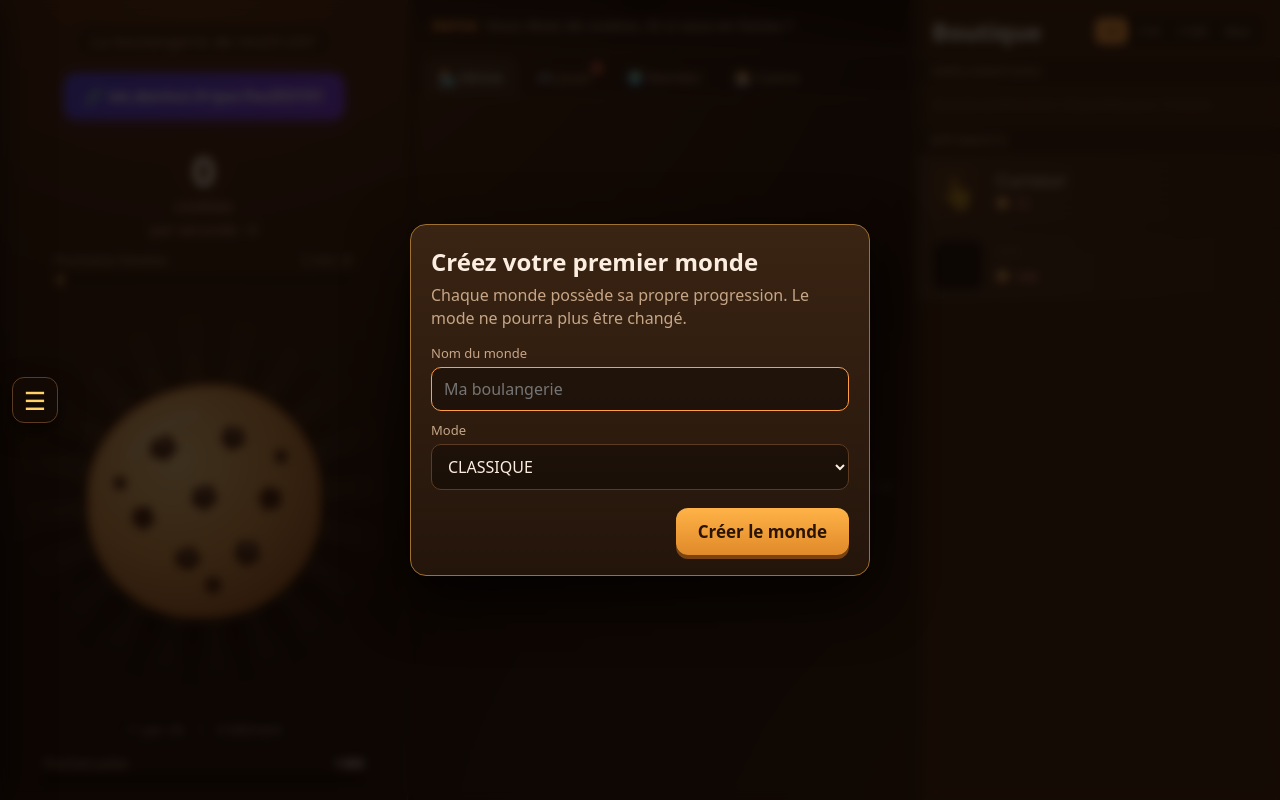
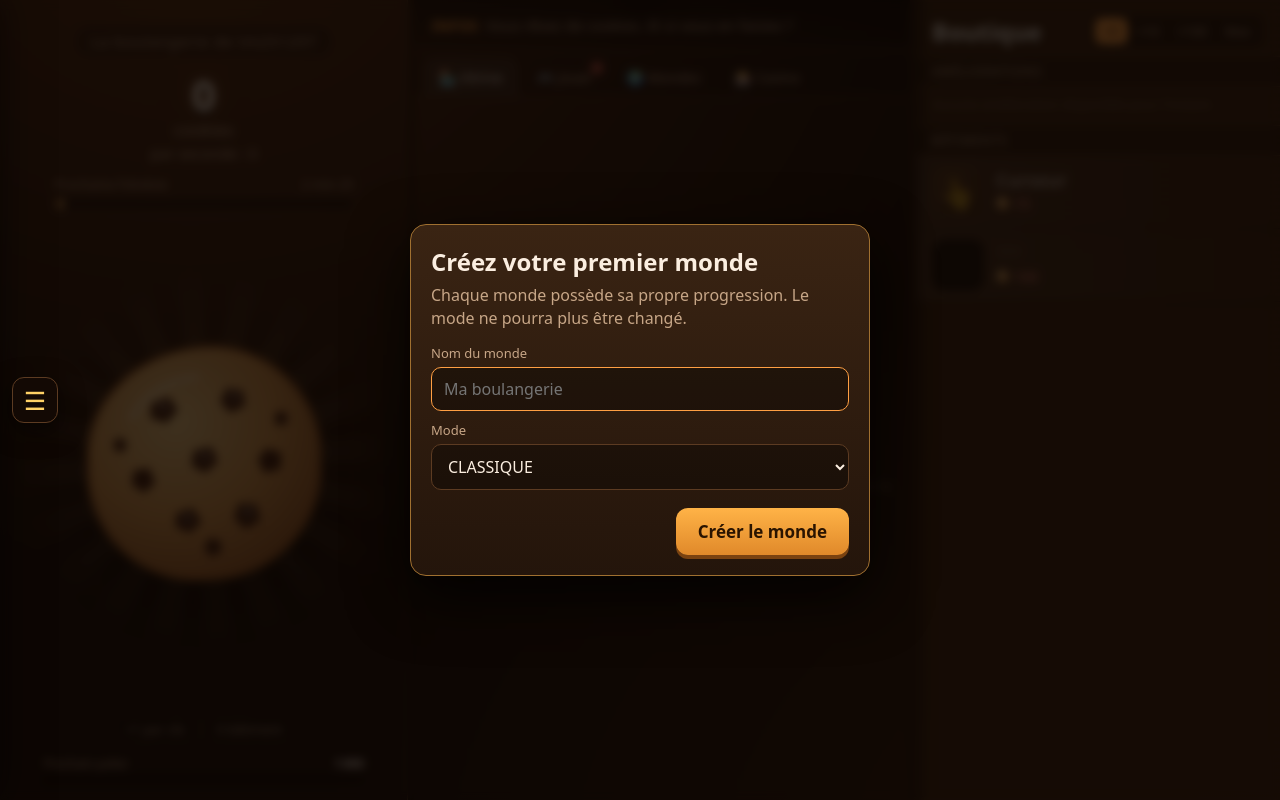
Before and after one commit to hedy-lemkacher/cookie-clickers, a plain HTML site: page index.html in a window 1280 px wide. Drawn offline with Linux system fonts and the light colour scheme.

Commit message:
Remove devinci promo link

```diff
--- a/index.html
+++ b/index.html
@@ -32,7 +32,6 @@
   <section class="left">
     <canvas id="rain"></canvas>
     <div class="bakery" id="bakery">La boulangerie de tm251297</div>
-    <a href="https://iot.devinci.fr/psr/hn253151" target="_blank" rel="noopener noreferrer" class="promo-link">🔗 iot.devinci.fr/psr/hn253151</a>
     <div class="counter">
       <div id="count">0</div>
       <div class="label">cookies</div>
--- a/styles.css
+++ b/styles.css
@@ -792,23 +792,3 @@ input[type=color] { width: 46px; height: 34px; border: 1px solid var(--line); bo
 }
 @media (prefers-reduced-motion: reduce) {
 }
-
-.promo-link {
-  display: block;
-  margin: 15px auto;
-  padding: 12px 20px;
-  background: linear-gradient(135deg, #4f46e5, #7c3aed);
-  color: white;
-  text-decoration: none;
-  font-weight: bold;
-  font-size: 16px;
-  border-radius: 12px;
-  text-align: center;
-  max-width: 80%;
-  box-shadow: 0 4px 15px rgba(124, 58, 237, 0.4);
-  transition: transform 0.2s, box-shadow 0.2s;
-}
-.promo-link:hover {
-  transform: translateY(-2px);
-  box-shadow: 0 6px 20px rgba(124, 58, 237, 0.6);
-}
```
